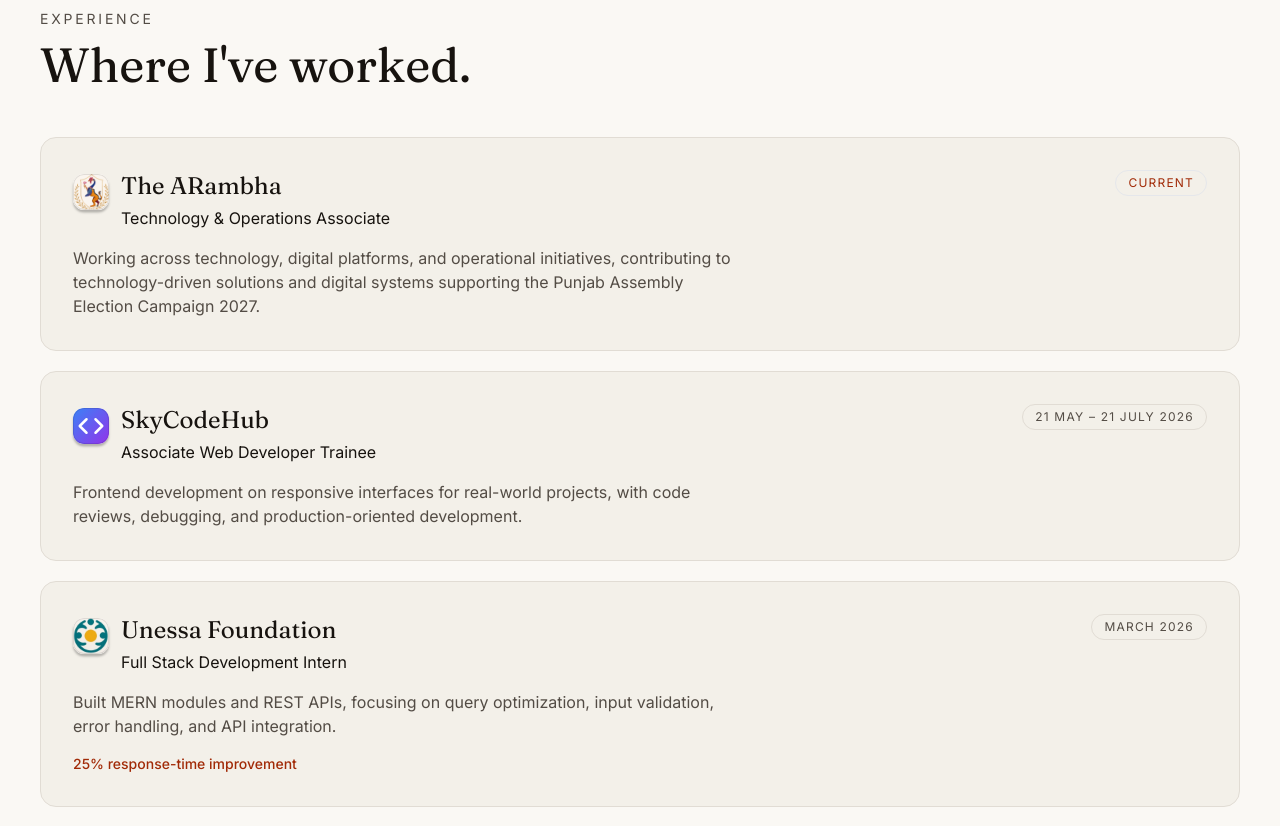
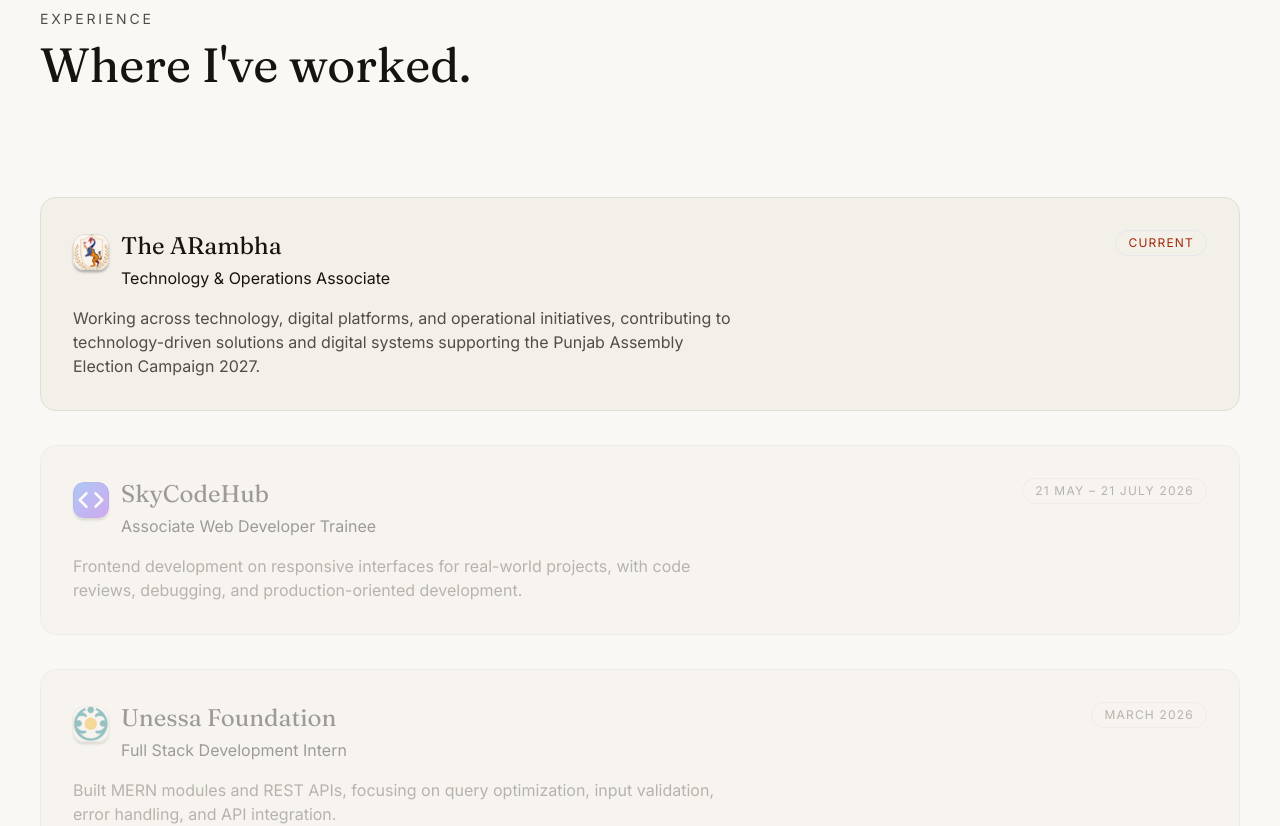
Before and after one commit to abhiii9vvv/Abhinav_Tiwary_Portfolio, a Next.js app: page / in a window 1280 px wide. Shown: the part 2980-3806 px from the top of the page. Built offline with nearby package versions, Linux system fonts and the light colour scheme.

Commit message:
feat: pin Experience section with sticky-stacking cards

```diff
--- a/components/sections/Experience.tsx
+++ b/components/sections/Experience.tsx
@@ -1,18 +1,64 @@
+"use client";
+
+import { useRef } from "react";
+import { useGSAP } from "@gsap/react";
 import { experience } from "@/content/experience";
 import { Section } from "@/components/Section";
-import { Reveal } from "@/components/Reveal";
 import { OrgMark } from "@/components/icons";
 import { orgIconMap } from "@/components/icons/tech";
+import { ensureGsapRegistered, gsap, ScrollTrigger } from "@/lib/gsap";
+import { useScrollFx } from "@/hooks/useScrollFx";
 
 export function Experience() {
+  const stackRef = useRef<HTMLDivElement>(null);
+  const cardRefs = useRef<(HTMLDivElement | null)[]>([]);
+  const { layoutFxEnabled } = useScrollFx();
+
+  useGSAP(
+    () => {
+      if (!layoutFxEnabled || !stackRef.current) return;
+      const cards = cardRefs.current.filter((el): el is HTMLDivElement => el !== null);
+      if (cards.length < 2) return;
+      ensureGsapRegistered();
+
+      const trigger = ScrollTrigger.create({
+        trigger: stackRef.current,
+        start: "top top+=80",
+        end: () => `+=${cards.length * 320}`,
+        pin: true,
+        scrub: 1,
+        onUpdate: (self) => {
+          const progress = self.progress * cards.length;
+          cards.forEach((card, i) => {
+            const cardProgress = gsap.utils.clamp(0, 1, progress - i);
+            gsap.set(card, {
+              y: (1 - cardProgress) * 60 + i * 14,
+              scale: 1 - (cards.length - 1 - i) * 0.03 * cardProgress,
+              opacity: i === 0 ? 1 : gsap.utils.mapRange(0, 1, 0.4, 1, cardProgress),
+              zIndex: i,
+            });
+          });
+        },
+      });
+
+      return () => trigger.kill();
+    },
+    { scope: stackRef, dependencies: [layoutFxEnabled] }
+  );
+
   return (
     <Section id="experience" eyebrow="Experience" title="Where I've worked.">
-      <div className="flex flex-col gap-5">
+      <div ref={stackRef} className="relative flex flex-col gap-5">
         {experience.map((entry, i) => {
           const OrgLogo = orgIconMap[entry.org];
           return (
-            <Reveal key={entry.org} delay={i * 0.05}>
-              <div className="rounded-2xl border border-line bg-bg-raised p-6 sm:p-8">
+            <div
+              key={entry.org}
+              ref={(el) => {
+                cardRefs.current[i] = el;
+              }}
+              className="rounded-2xl border border-line bg-bg-raised p-6 sm:p-8"
+            >
               <div className="flex flex-wrap items-start justify-between gap-3">
                 <div className="flex items-start gap-3">
                   {OrgLogo ? (
@@ -42,7 +88,6 @@
                 <p className="mt-4 text-sm font-medium text-accent">{entry.highlight}</p>
               )}
             </div>
-            </Reveal>
           );
         })}
       </div>
```
Lines whose indentation alone changed are shown as unchanged.
